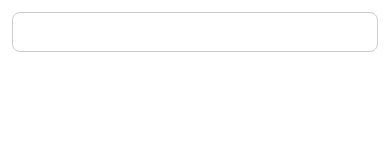
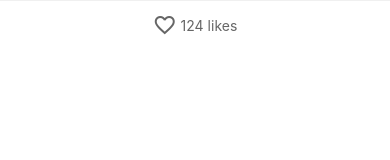
Before and after one commit to DmitryShastel/CookBook, a React Native app: screen / in a window 390 px wide. Shown: the top 160 px of the page. Built offline with nearby package versions, Linux system fonts and the light colour scheme.

Commit message:
fix: The ReusableLike is updated

```diff
--- a/src/app/App.tsx
+++ b/src/app/App.tsx
@@ -1,6 +1,6 @@
 import { View } from 'react-native';
 import { SafeAreaProvider } from 'react-native-safe-area-context';
-import { ReusableInput } from '@/components/ui/input/ReusableInput';
+import { ReusableLike } from '@/components/ui/like/ReusableLike';
 
 export default function App() {
   return (
@@ -21,7 +21,7 @@ export default function App() {
     // </SafeAreaProvider>
     <SafeAreaProvider>
       <View style={{ flex: 1, backgroundColor: '#fff' }}>
-        <ReusableInput />
+        <ReusableLike />
       </View>
     </SafeAreaProvider>
   );
--- a/src/components/ui/like/ReusableLike.style.ts
+++ b/src/components/ui/like/ReusableLike.style.ts
@@ -3,7 +3,10 @@ import { StyleSheet } from 'react-native';
 export const styles = StyleSheet.create({
   likeButton: {
     alignItems: 'center',
+    backgroundColor: 'transparent',
     flexDirection: 'row',
+    paddingHorizontal: 0,
+    paddingVertical: 0,
   },
   likeContainer: {
     borderTopColor: '#f0f0f0',
@@ -11,15 +14,12 @@ export const styles = StyleSheet.create({
     paddingTop: 12,
   },
   likeIcon: {
-    fontSize: 20,
     marginRight: 8,
   },
   likeText: {
     color: '#666',
     fontSize: 14,
-  },
-  likedIcon: {
-    color: '#ff3b30',
+    marginLeft: 0,
   },
   likedText: {
     color: '#ff3b30',
--- a/src/components/ui/like/ReusableLike.tsx
+++ b/src/components/ui/like/ReusableLike.tsx
@@ -1,5 +1,6 @@
 import { useState } from 'react';
-import { View, Text, TouchableOpacity } from 'react-native';
+import { View } from 'react-native';
+import { Button, Icon } from 'react-native-elements';
 import { LikeButtonProps } from '@/components/ui/like/ReusableLike.types';
 import { styles } from '@/components/ui/like/ReusableLike.style';
 
@@ -18,14 +19,21 @@ export const ReusableLike = ({ initialLiked = false }: LikeButtonProps) => {
 
   return (
     <View style={styles.likeContainer}>
-      <TouchableOpacity onPress={handleLike} style={styles.likeButton}>
-        <Text style={[styles.likeIcon, liked && styles.likedIcon]}>
-          {liked ? '❤️' : '🤍'}
-        </Text>
-        <Text style={[styles.likeText, liked && styles.likedText]}>
-          {likesCount} {likesCount === 1 ? 'like' : 'likes'}
-        </Text>
-      </TouchableOpacity>
+      <Button
+        type="clear"
+        onPress={handleLike}
+        icon={
+          <Icon
+            name={liked ? 'favorite' : 'favorite-border'}
+            color={liked ? '#ff3b30' : '#666'}
+            size={24}
+          />
+        }
+        title={` ${likesCount} ${likesCount === 1 ? 'like' : 'likes'}`}
+        titleStyle={[styles.likeText, liked && styles.likedText]}
+        buttonStyle={styles.likeButton}
+        iconContainerStyle={styles.likeIcon}
+      />
     </View>
   );
 };
```
